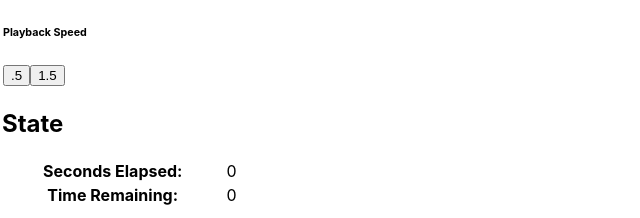
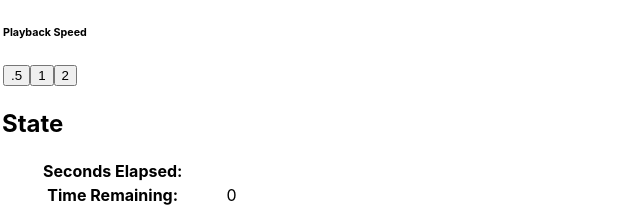
Before and after one commit to melonrush13/foxmovieensemble, a React (Create React App) app: page / in a window 1280 px wide. Shown: the part 579-797 px from the top of the page, without its empty margins (0-640 px from the left). Built offline with nearby package versions, Linux system fonts and the light colour scheme.

Commit message:
added buttons to adjust playback speed of movie

```diff
--- a/src/App.tsx
+++ b/src/App.tsx
@@ -8,6 +8,11 @@ const sources = {
   bunnyMovie: 'http://media.w3.org/2010/05/bunny/movie.mp4',
   test: 'http://media.w3.org/2010/05/video/movie_300.webm',
 };
+
+//used to define a type with properties
+interface Iface {
+
+}
 
 
 class App extends Component {
@@ -44,24 +49,27 @@ class App extends Component {
     this.setState({ playing: false })
   }
 
-  setPlaybackRateSlow = () => {
-    this.setState({ playingbackRate: 1.5 })
+  setPlaybackRate = (e: number) => {
+    console.log(e)
+    this.state.playbackRate = e;
+    this.setState({ playingbackRate: e })
   }
-
-  setPlaybackRateFast = () => {
-    this.setState({ playingbackRate: 2 })
-  }
-
 
   // onDuration = (duration) => {
   //   console.log('onDuration', duration)
   //   this.setState({ duration })
   // }
 
-  // onProgress = state => {
-  //   console.log('onProgress', state)
-  // }
 
+  onProgress = (state : {playedSeconds: number }) => {
+      console.log('onProgress', state)
+
+    //TODO:
+    //frame number - num of boxes per frame,
+    //draw # of those frames
+  }
+
+  //todo: add function
 
 
   render() {
@@ -80,6 +88,7 @@ class App extends Component {
                 height = '75%'
                 width = '75%'
                 playbackRate = {playbackRate}
+                onProgress = {this.onProgress}
                 //onDuration ={this.onDuration}
             />
           </div>
@@ -94,9 +103,10 @@ class App extends Component {
         <tbody>
           <tr>
             <td>
-              <h6>Playback Speed</h6>
-              <button onClick={this.setPlaybackRateSlow} value ={.5}>.5</button>
-              <button onClick={this.setPlaybackRateFast} value ={1.5}>1.5</button>
+            <h6>Playback Speed</h6>
+              <button onClick={()=> this.setPlaybackRate(.5)}>.5</button>
+              <button onClick={()=> this.setPlaybackRate(1)}>1</button>
+              <button onClick={() => this.setPlaybackRate(2)}>2</button>
             </td>
           </tr>
 
@@ -106,7 +116,7 @@ class App extends Component {
         <tbody>
           <tr>
             <th>Seconds Elapsed:</th>
-            <td>{loaded}</td>
+            <td></td>
           </tr>
           <tr>
             <th>Time Remaining:</th>
```
